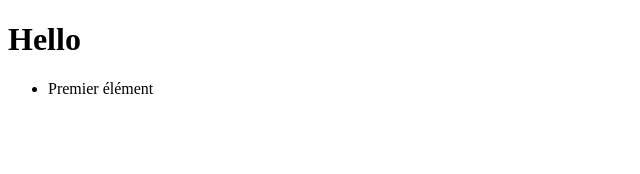
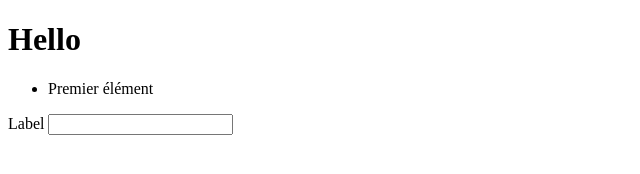
Before and after one commit to IIM-Creative-Technology/NODEJS-SOCKETIO-IIM-A4-DW2-GROUPE5, a website: page socket/index.html in a window 1280 px wide. Shown: the whole page, without its empty margins (0-640 px from the left). Drawn offline with nearby package versions, Linux system fonts and the light colour scheme; no server answers.

Commit message:
Cadeau index html

```diff
--- a/socket/index.html
+++ b/socket/index.html
@@ -12,13 +12,24 @@
     <li>Premier élément</li>
 </ul>
 
+<label for="oui">Label</label>
+<input type="text" id="oui" onchange="handleChange(this)">
+
+
 <!-- CREATION SOCKET -->
 <script src="/socket.io/socket.io.js"></script>
 <script>
+
+    function handleChange({value}) {
+        socket.emit("hello", value)
+    }
+
     const socket = io();
     socket.on("connect", () => {
         console.log(socket); // x8WIv7-mJelg7on_ALbx
     });
+
+
 </script>
 
 <!-- FIN CODE SOCKET -->
```
